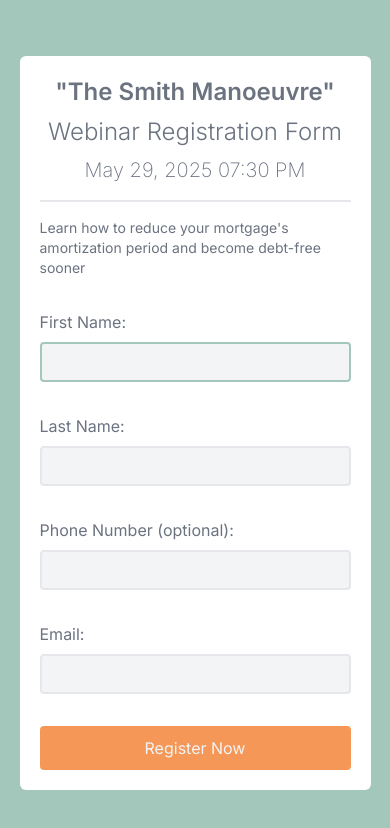
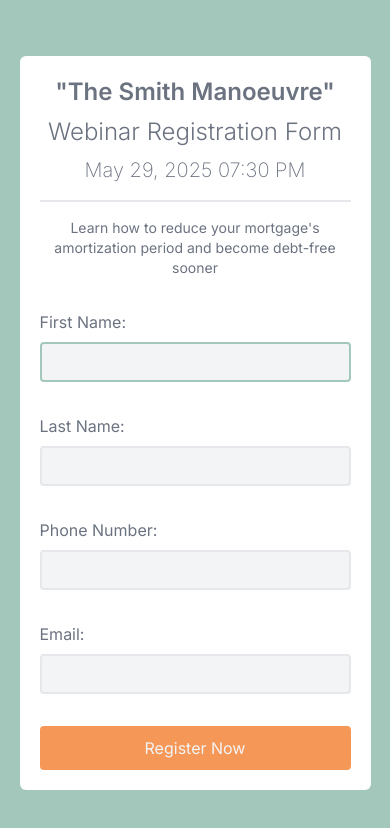
Before and after one commit to tbabyuk/oresta-real-estate-2023, a Next.js app: page /the-smith-manoeuvre-webinar in a window 390 px wide. Shown: the top 828 px of the page. Built offline with nearby package versions, Linux system fonts and the light colour scheme; a web font is replaced by a local one.

Commit message:
updated the smith maneuver form to make phone number a required field

```diff
--- a/app/(blank-pages)/the-smith-manoeuvre-webinar/page.jsx
+++ b/app/(blank-pages)/the-smith-manoeuvre-webinar/page.jsx
@@ -19,9 +19,9 @@ const FoundationsOfWealthLandingPage = () => {
 
     const handleSubmit = async (e) => {
         e.preventDefault()
-        setSending(true)
 
         try {
+            setSending(true)
             const res = await fetch("/api/google", {
                 method: "POST",
                 headers: {
@@ -74,7 +74,7 @@ const FoundationsOfWealthLandingPage = () => {
                         <h2 className="text-2xl font-light mb-2 text-center">Webinar Registration Form</h2>
                         <h3 className="text-xl font-extralight">May 29, 2025 07:30 PM</h3>
                     </div>
-                    <p className="text-sm mb-8">Learn how to reduce your mortgage&apos;s amortization period and become debt-free sooner</p>
+                    <p className="text-sm mb-8 text-center">Learn how to reduce your mortgage&apos;s amortization period and become debt-free sooner</p>
                     <label className="mb-8 flex flex-col">
                         <span className="self-start mb-2">First Name:</span>
                         <input
@@ -94,11 +94,12 @@ const FoundationsOfWealthLandingPage = () => {
                         />
                     </label>
                     <label className="mb-8 flex flex-col">
-                        <span className="self-start mb-2">Phone Number (optional):</span>
+                        <span className="self-start mb-2">Phone Number:</span>
                         <input
                             type="tel"
                             className="oresta-form-input bg-gray-100"
                             ref={phoneRef}
+                            required
                         />
                     </label>
                     <label className="mb-8 flex flex-col">
--- a/app/api/google/route.js
+++ b/app/api/google/route.js
@@ -34,7 +34,7 @@ export async function POST(request) {
         <small>${lastName}</small>
         <hr>
         <strong>Phone:</strong><br />
-        <small>${phone ? phone : "not provided"}</small>
+        <small>${phone}</small>
         <hr>
         <strong>Email:</strong><br />
         <small>${email}</small>
```
Lines whose indentation alone changed are shown as unchanged.
